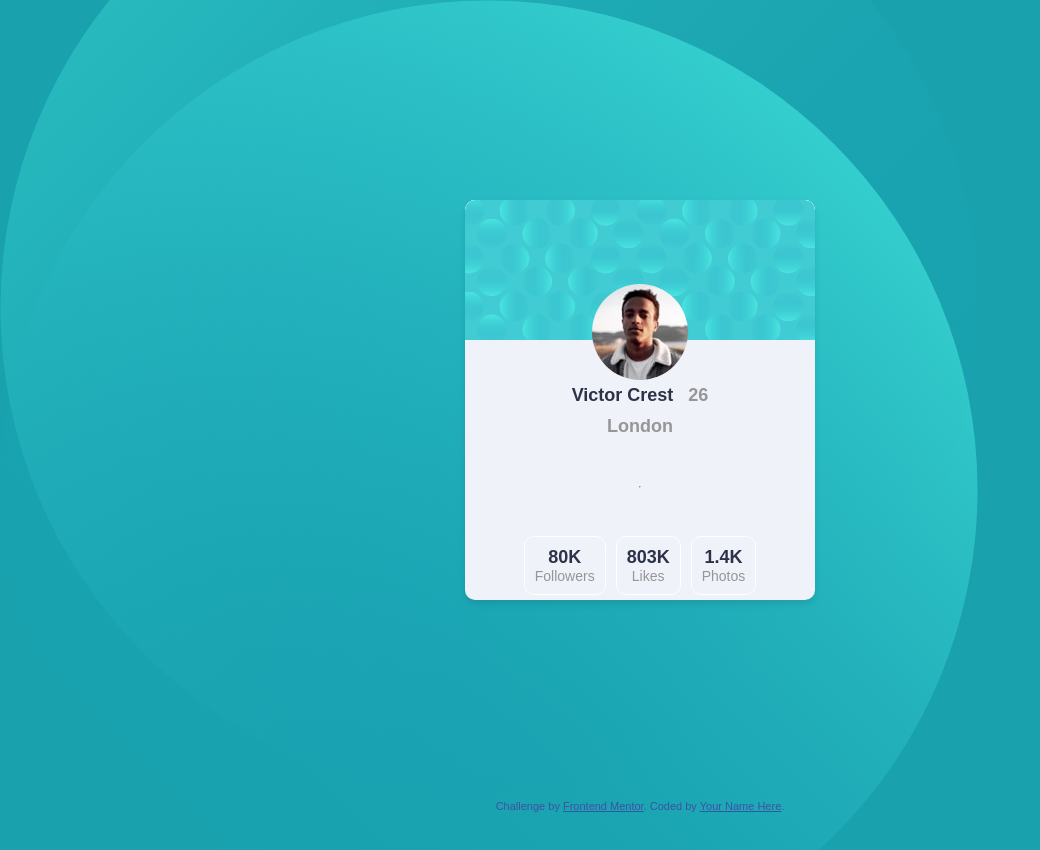
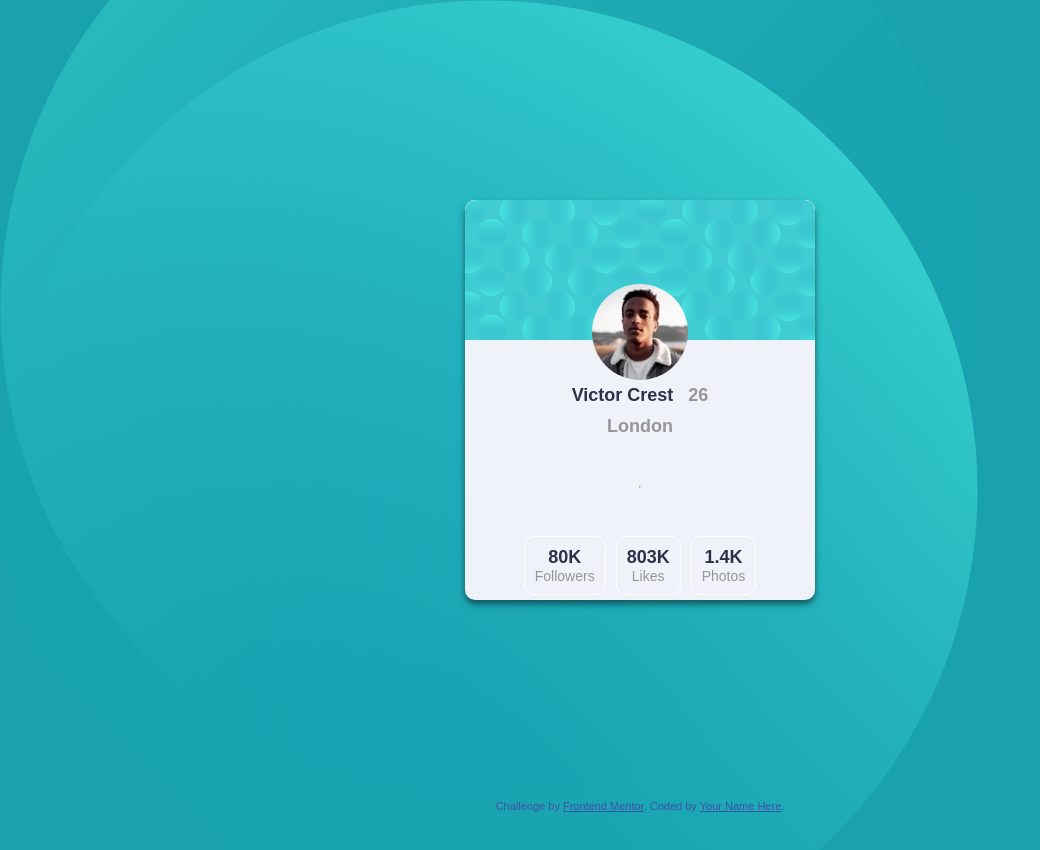
Before and after one commit to RFreitasAnjos/ChallengerMentor, a plain HTML site: page index.html in a window 1280 px wide. Shown: the whole page, without its empty margins (0-1040 px from the left). Drawn offline with Linux system fonts and the light colour scheme.

Commit message:
fix: box-shadow card

```diff
--- a/index.html
+++ b/index.html
@@ -23,7 +23,7 @@
     .bg_bottom { position: absolute; z-index: -1; width: 100%; bottom: 0; }
     body{ background-color: var(--dark-cyan) }
     .container {display: flex; justify-content: center; align-items: center; height: 100vh; }
-    .card{ width: 350px; height: 400px; background-color: hsl(227, 47%, 96%); border-radius: 10px; box-shadow: 0 4px 6px rgba(0, 0, 0, 0.1); display: flex; flex-direction: column; align-items: center; justify-content: space-between; overflow: hidden; }
+    .card{ width: 350px; height: 400px; background-color: hsl(227, 47%, 96%); border-radius: 10px; box-shadow: 0 4px 6px rgba(0, 0, 0, 0.5); display: flex; flex-direction: column; align-items: center; justify-content: space-between; overflow: hidden; }
     .card_header { height: auto; width: auto;}
     .card_body{ display: flex; flex-direction: column; justify-content: center; background-color:hsl(227, 47%, 96%) ; }
     .card_image { width: 100%; display:flex; justify-content: center; margin-top: -60px; }
```
